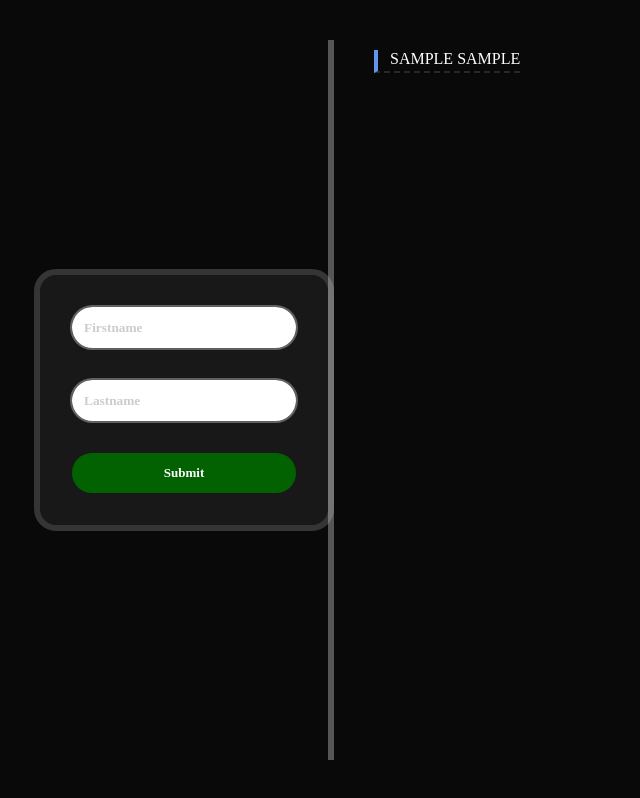
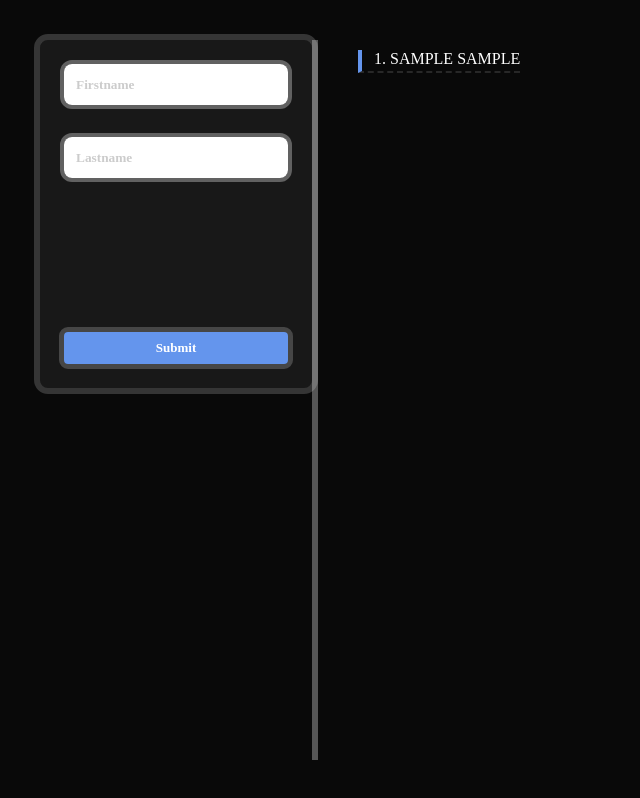
Before and after one commit to PouryaSoleimani/JAVASCRIPT__1, a website: page index.html in a window 1280 px wide. Both pictures are taken after typing "Sample", "Sample" into the empty fields and a click on the button "Submit". Shown: the top 798 px of the page, without its empty margins (0-640 px from the left). Drawn offline with nearby package versions, Linux system fonts and the light colour scheme.

Commit message:
INDEXED___DB

```diff
--- a/index.html
+++ b/index.html
@@ -111,7 +111,7 @@
       <form class="form">
         <input class="input" placeholder="Firstname" autocomplete="off" type="text" id="firstname">
         <input class="input" type="text" placeholder="Lastname" autocomplete="off" id="lastname">
-        <button id="submit___btn" class="btn btn__success">Submit</button>
+        <button id="submit___btn" class="btn btn__blue">Submit</button>
       </form>
     </div>
 
--- a/indexedDB.js
+++ b/indexedDB.js
@@ -23,7 +23,7 @@ class IndexedDbClass {
     }
 
     this.request.onsuccess = () => {
-      this.db = this.request.result; 1
+      this.db = this.request.result;
       console.log('✅ DB SUCCESS =>', this.db);
       this.displayDatas();
     }
@@ -32,22 +32,11 @@ class IndexedDbClass {
       this.db = e.target.result // -> REFERING TO THE INDEXDB
 
       // CREATE DATABASE
-      let objectStore = this.db.createObjectStore('contacts', {
-        keyPath: 'id',
-        autoIncrement: true,
-      })
+      let objectStore = this.db.createObjectStore('contacts', { keyPath: 'id', autoIncrement: true, })
 
-      // CREATE SCHEMA / CREATE OBJECT STORE
-      objectStore.createIndex('firstName', 'firstName', {
-        unique: false
-      })
-
-      // CREATE SCHEMA / CREATE OBJECT STORE
-      objectStore.createIndex('lastName', 'lastName', {
-        unique: false
-      })
-
-      console.log('✅ DATABASE CREATED SUCCESSFULLY')
+      // CREATE DATABASE INDEXES
+      objectStore.createIndex('firstName', 'firstName', { unique: false })
+      objectStore.createIndex('lastName', 'lastName', { unique: false })
     }
   }
 
@@ -66,6 +55,11 @@ class IndexedDbClass {
         toast.style.setProperty('right', "-400px")
       }, 1500);
       return
+    }
+
+    if (!this.db) {
+      console.error("DB IS NOT READY YET");
+      return;
     }
 
     //* ON SUCCESS
@@ -91,6 +85,7 @@ class IndexedDbClass {
 
       transaction.oncomplete = () => {
         console.log('✅ TRANSACTION COMPLETED')
+        this.displayDatas();
       }
 
       transaction.onerror = () => {
@@ -104,8 +99,6 @@ class IndexedDbClass {
       setTimeout(() => {
         toast.style.setProperty('right', "-400px")
       }, 1500);
-
-      this.displayDatas()
     }
 
 
@@ -137,10 +130,9 @@ class IndexedDbClass {
       if (cursor) {
         let liHtml = `
         <li data-contact-id="${cursor.value.id}">
-          ${cursor.value.firstName} ${cursor.value.lastName}
+         ${cursor.value.id}. ${cursor.value.firstName} ${cursor.value.lastName}
         </li>
         `
-        console.log('cursor =>', cursor)
         ul.innerHTML += liHtml
         cursor.continue()
       } else {
--- a/style.css
+++ b/style.css
@@ -21,7 +21,7 @@
 
 .btn__blue {
   background-color: cornflowerblue;
-  color: rgb(6, 6, 25);
+  color: white;
 }
 
 #MODAL {
@@ -349,24 +349,30 @@ p {
 .form___wrapper {
   border-radius: 32px;
   display: flex;
-  align-items: center;
-  justify-content: center;
+  align-items: start;
+  justify-content: start;
+  height: 100%;
 }
 
 .form {
   outline: 6px solid rgba(135, 135, 135, 0.352);
   display: flex;
   flex-direction: column;
-  padding: 32px;
+  padding: 24px;
   gap: 32px;
-  border-radius: 16px;
+  border-radius: 8px;
   background-color: #ffffff10;
+  height: 300px;
+  button {
+    margin-top: auto;
+    border-radius: 4px;
+  }
 }
 
 .input {
   padding: 8px 12px;
-  border-radius: 24px;
-  outline: 2px solid #ffffff50;
+  border-radius: 8px;
+  outline: 4px solid #ffffff50;
   border: none;
   font-weight: bold;
   width: 200px;
```
